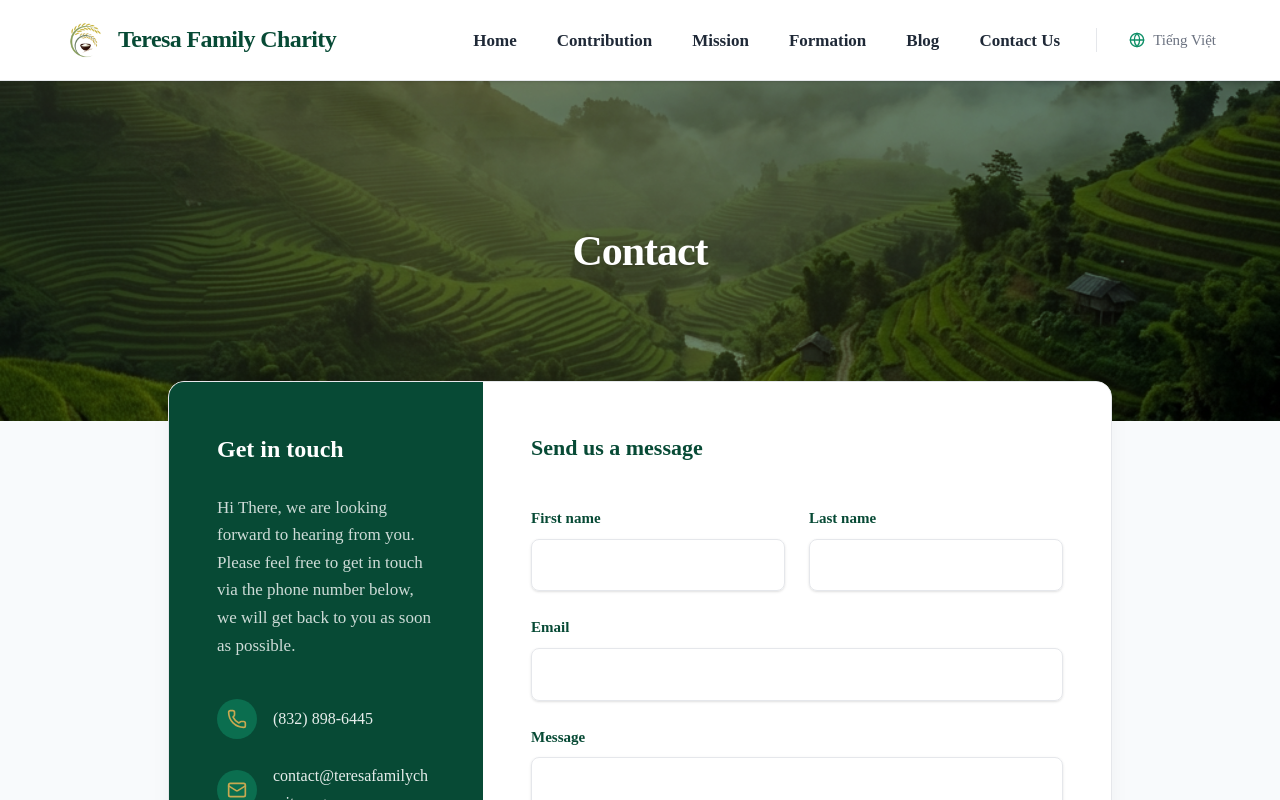
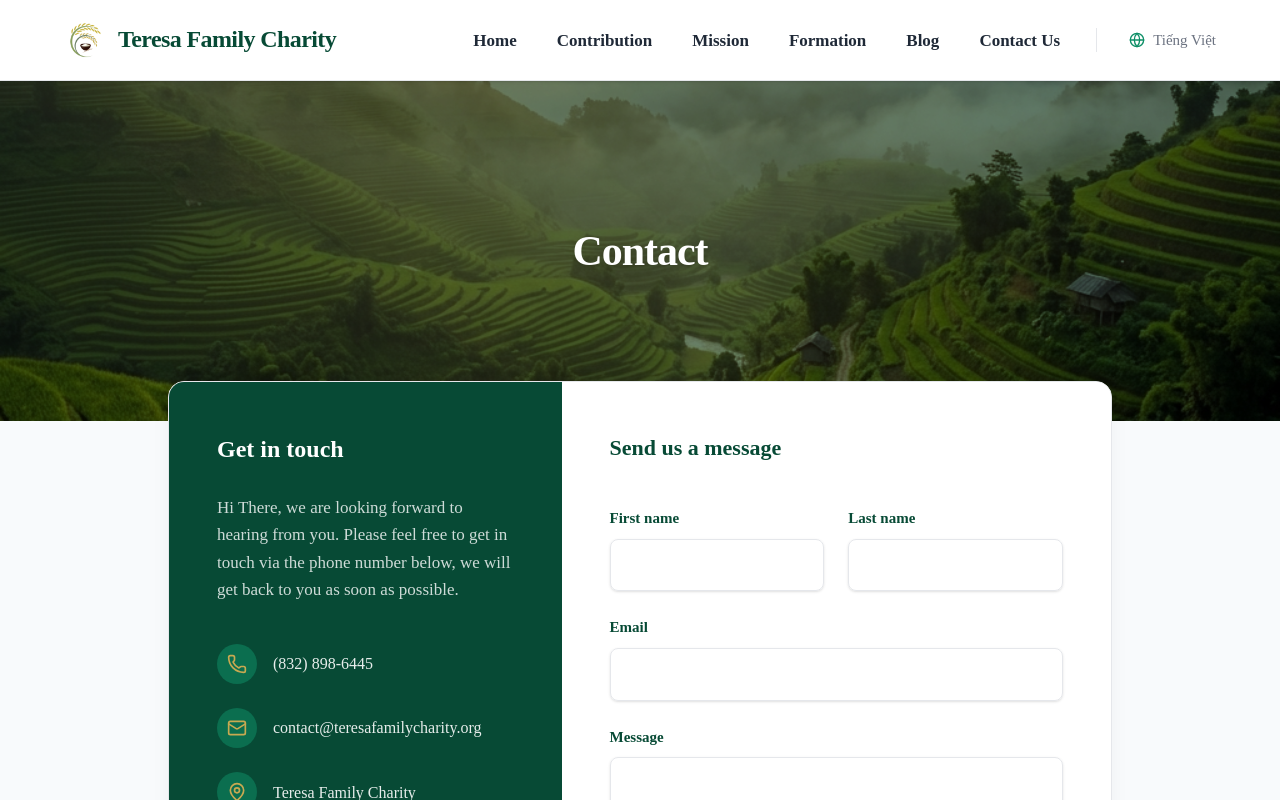
Before and after one commit to Arora-Lab/teresa, a Next.js app in the folder apps/web/: page /en/contact in a window 1280 px wide. Shown: the top 800 px of the page. Built offline with nearby package versions, Linux system fonts and the light colour scheme.

Commit message:
Widen contact info panel to prevent text wrapping

```diff
--- a/apps/web/src/app/[locale]/contact/page.tsx
+++ b/apps/web/src/app/[locale]/contact/page.tsx
@@ -32,10 +32,10 @@ export default async function ContactPage(props: { params: Promise<{ locale: str
       <SectionContainer isOverlappingHero={true}>
         <ContentCard className="p-0 overflow-hidden max-w-[1024px] mx-auto border-0 bg-transparent shadow-none">
 
-          <div className="grid grid-cols-1 lg:grid-cols-3 bg-surface rounded-card border border-border-card shadow-card overflow-hidden">
+          <div className="grid grid-cols-1 lg:grid-cols-12 bg-surface rounded-card border border-border-card shadow-card overflow-hidden">
 
             {/* Contact Info Panel (Deep Forest Green) */}
-            <div className="relative overflow-hidden bg-primary-dark py-12 px-8 sm:px-12">
+            <div className="relative overflow-hidden bg-primary-dark py-12 px-8 sm:px-12 lg:col-span-5">
               {/* Subtle background decoration */}
               <div className="absolute top-0 left-0 w-full h-full opacity-10 bg-[radial-gradient(ellipse_at_top_right,_var(--tw-gradient-stops))] from-white via-transparent to-transparent pointer-events-none"></div>
 
@@ -73,7 +73,7 @@ export default async function ContactPage(props: { params: Promise<{ locale: str
             </div>
 
             {/* Contact Form Panel (Ivory/White) */}
-            <div className="py-12 px-8 sm:px-12 lg:col-span-2 bg-ivory flex flex-col justify-center">
+            <div className="py-12 px-8 sm:px-12 lg:col-span-7 bg-ivory flex flex-col justify-center">
               <h3 className="text-[22px] font-bold text-primary-dark mb-4">{t('form.sendUsMessage')}</h3>
               <ContactForm tForm={formTranslations} />
             </div>
```
